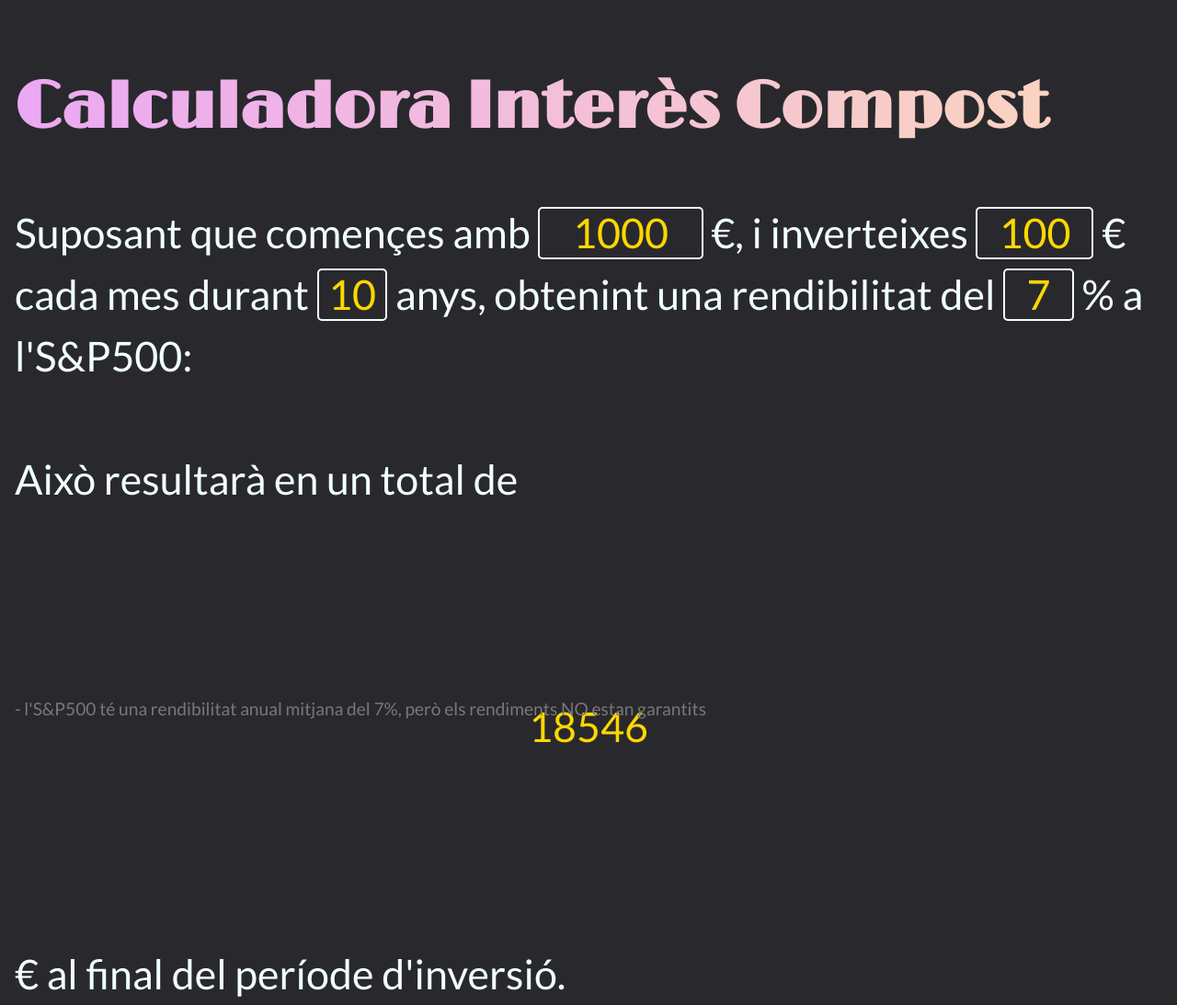
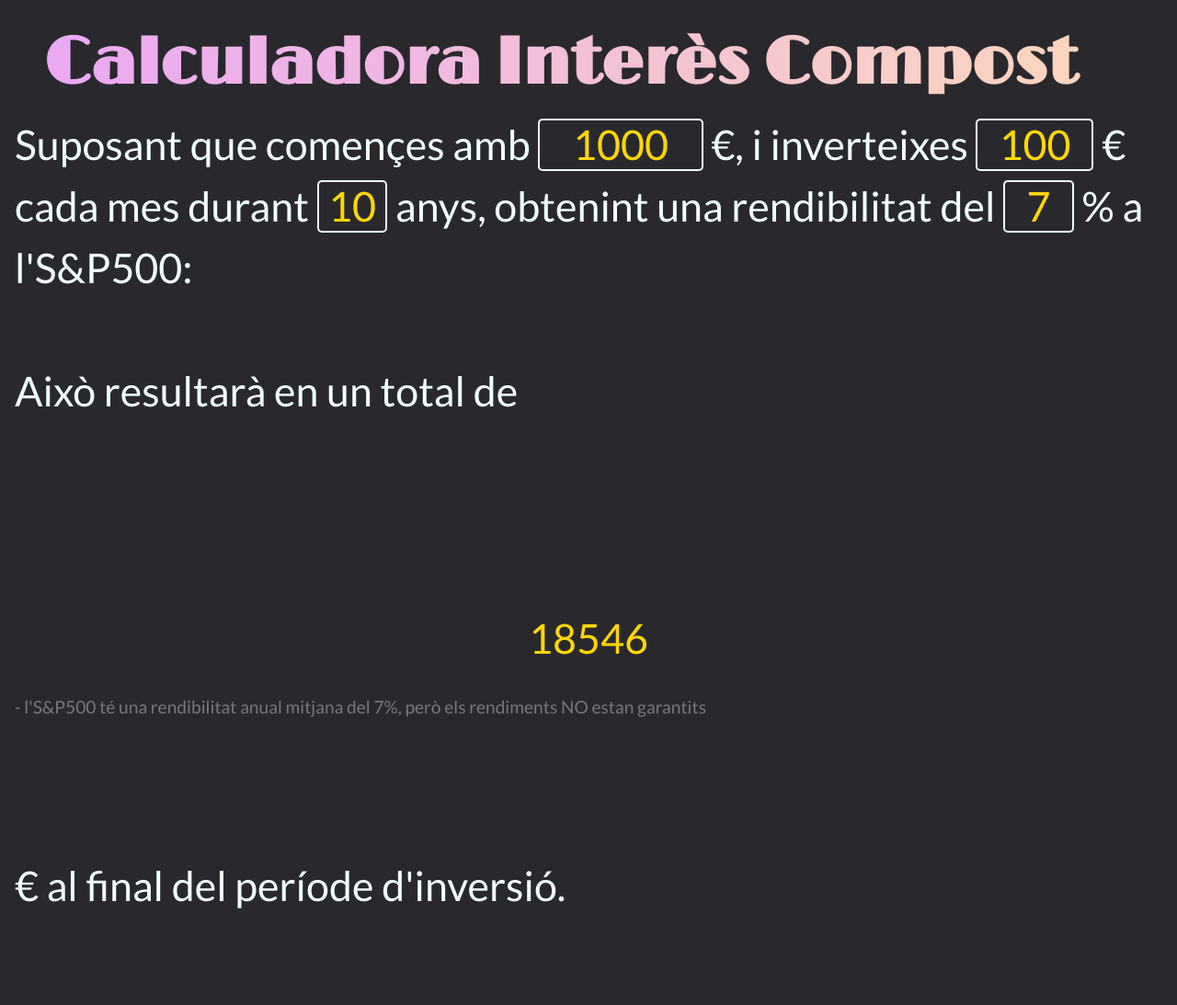
Before and after one commit to cescps/interes, a plain HTML site: page index.html in a window 1280 px wide. Shown: the whole page at 92% size. After the commit the page ends 997 px from the top, so only its background shows below. Drawn offline with nearby package versions, Linux system fonts and the light colour scheme.

Commit message:
Update style.css

```diff
--- a/style.css
+++ b/style.css
@@ -27,6 +27,7 @@ h1 {
   position: relative;
   white-space: nowrap;
   white-space: normal;
+  margin: 0 2rem;
 }
 input {
   background-color: transparent;
@@ -62,6 +63,7 @@ input#rate {
   justify-content: center;
   align-items: center;
   height: 100%;
+  margin: 0 2rem;
 }
 .note {
   margin-top: auto;
```
